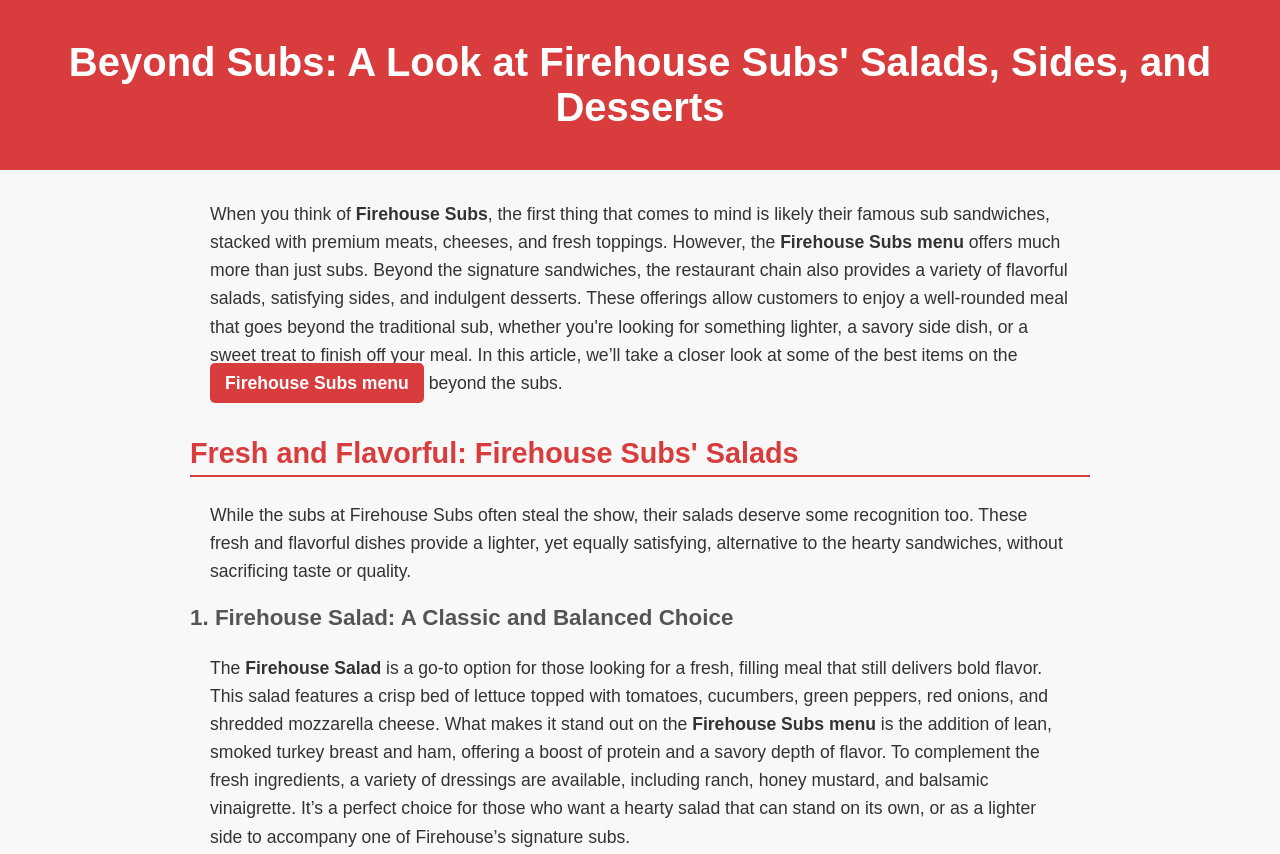
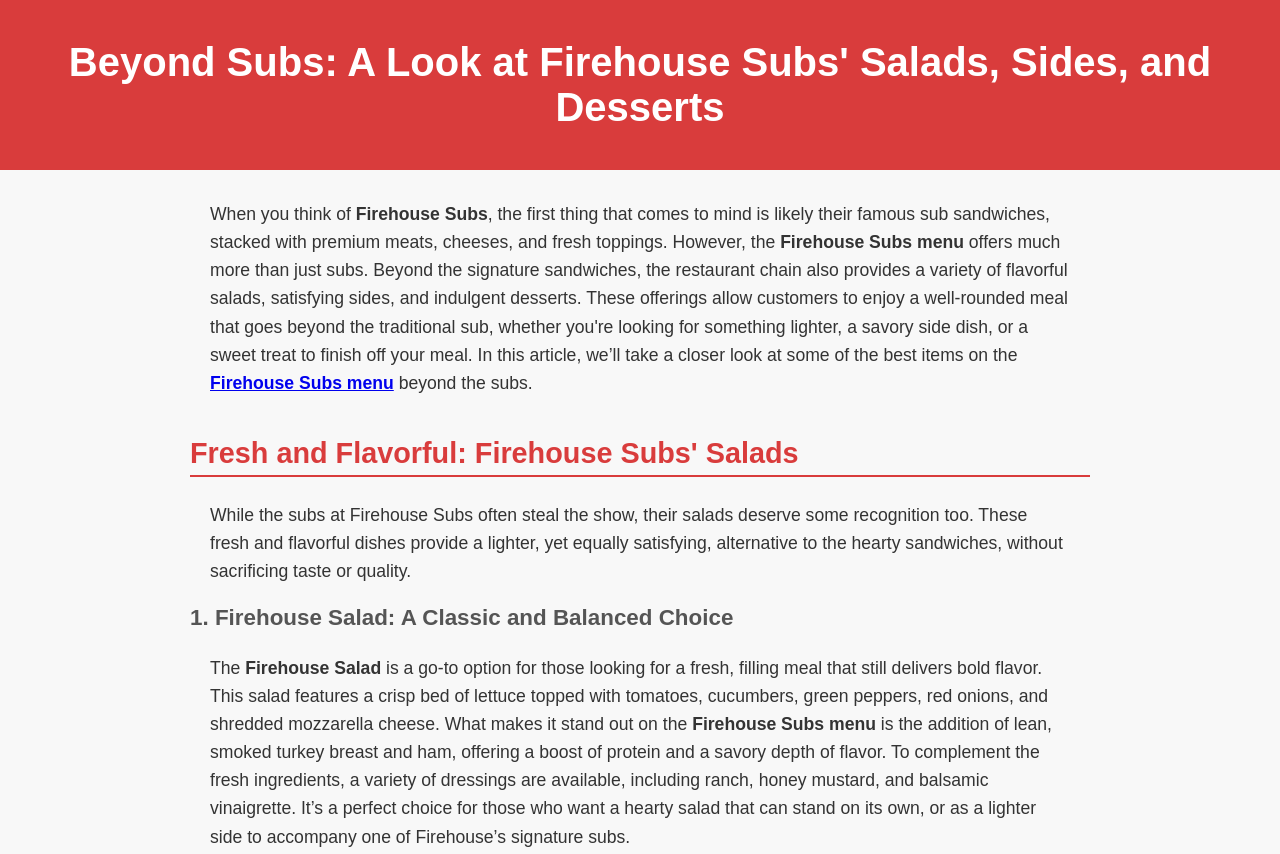
Before and after one commit to roberthinsom/firehouse-sub-menu-vercel, a plain HTML site: page index.html in a window 1280 px wide. Shown: the top 854 px of the page. Drawn offline with Linux system fonts and the light colour scheme.

Commit message:
Update index.html

```diff
--- a/index.html
+++ b/index.html
@@ -83,15 +83,6 @@
             top: 0;
         }
 
-        /* Button Styling for Links or Calls to Action */
-        a {
-            text-decoration: none;
-            background-color: #d93c3c;
-            color: white;
-            padding: 10px 15px;
-            border-radius: 5px;
-            font-weight: bold;
-            transition: background-color 0.3s ease;
         }
 
         a:hover {
```
